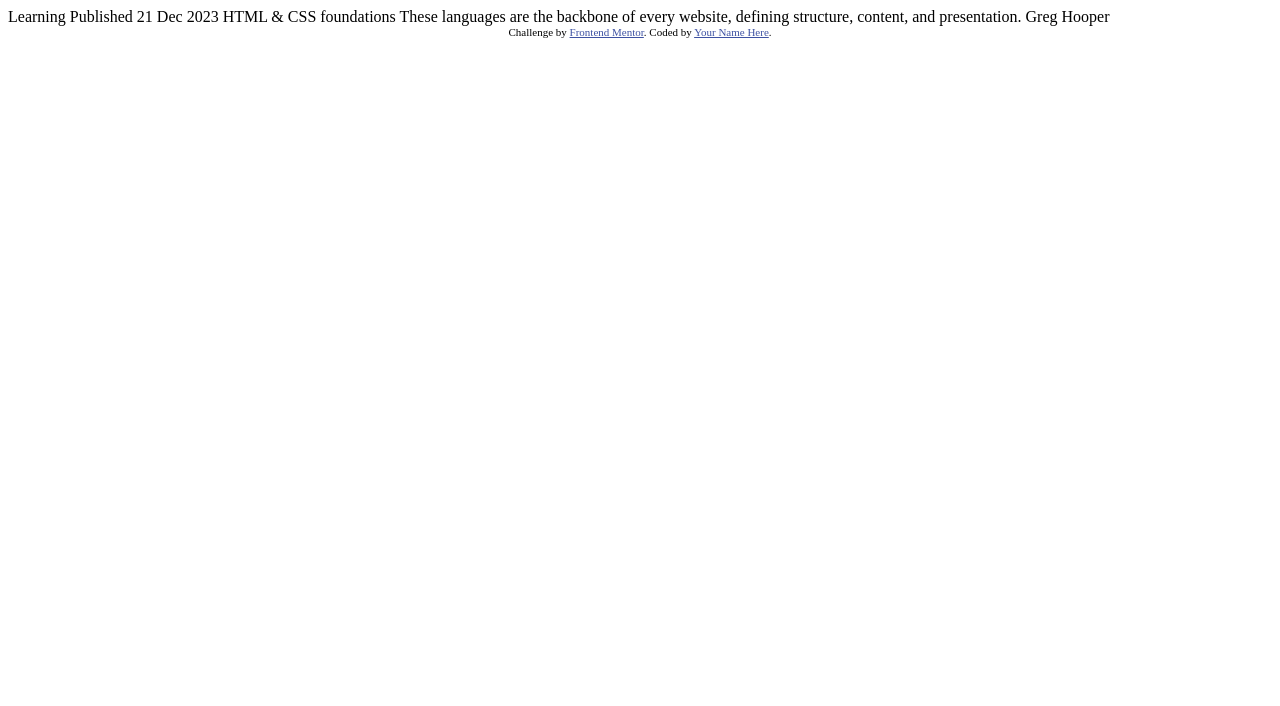
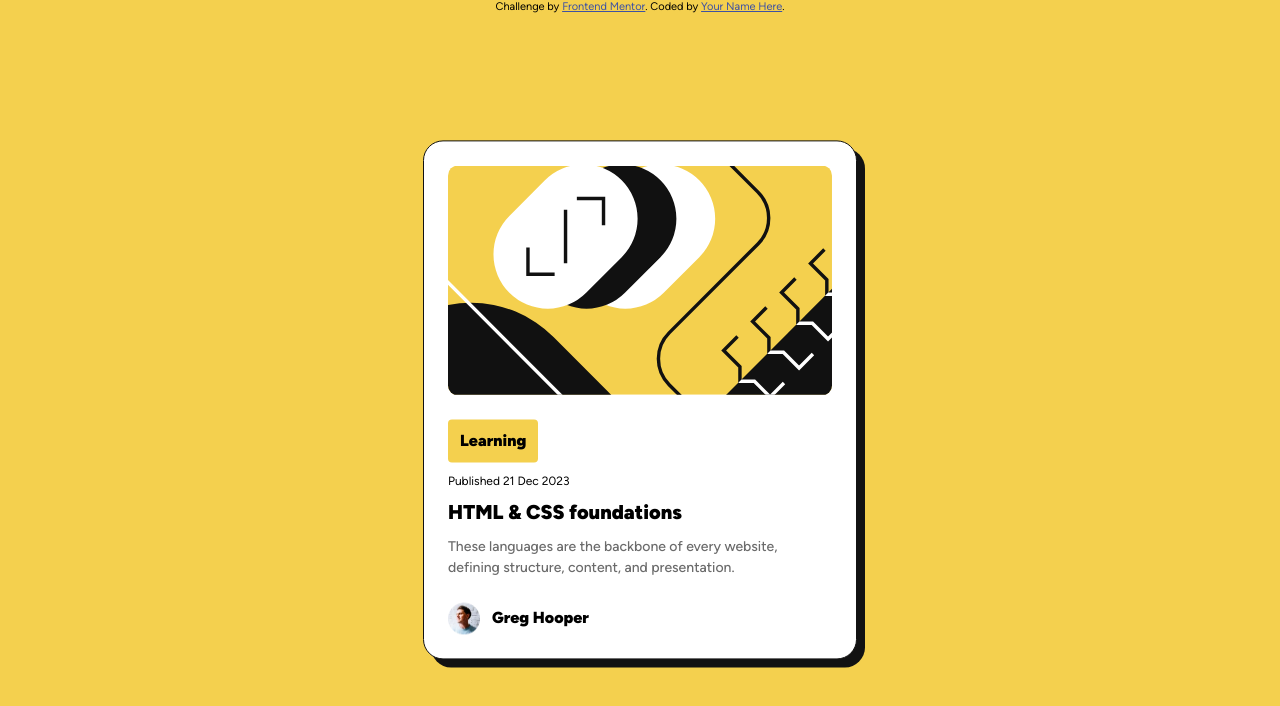
Before and after one commit to Akuma95/blog-preview-card-main, a plain HTML site: page index.html in a window 1280 px wide. Drawn offline with Linux system fonts and the light colour scheme.

Commit message:
solve Challenge

```diff
--- a/index.html
+++ b/index.html
@@ -9,24 +9,23 @@
   <title>Frontend Mentor | Blog preview card</title>
 
   <!-- Feel free to remove these styles or customise in your own stylesheet 👍 -->
-  <style>
-    .attribution { font-size: 11px; text-align: center; }
-    .attribution a { color: hsl(228, 45%, 44%); }
-  </style>
+   <link rel="stylesheet" href="style.css">
 </head>
 <body>
-
-  Learning
-
-  Published 21 Dec 2023
-
-  HTML & CSS foundations
-
-  These languages are the backbone of every website, defining structure, content, and presentation.
-
-  Greg Hooper
-
-  <div class="attribution">
+  <div role="main" class="card">
+    <img src="./assets/images/illustration-article.svg" alt="Blog Image" class="headerImage">
+    <div class="cardMain">
+      <p class="tag">Learning</p>
+      <p class="published">Published 21 Dec 2023</p>
+      <h1>HTML & CSS foundations</h1>
+      <p class="text">These languages are the backbone of every website, defining structure, content, and presentation.</p>
+    </div>
+    <div class="author">
+      <img src="./assets/images/image-avatar.webp" alt="User image" class="userImage">
+      <p class="authorName">Greg Hooper</p>
+    </div>
+  </div>
+  <div role="contentinfo" class="attribution">
     Challenge by <a href="https://www.frontendmentor.io?ref=challenge" target="_blank">Frontend Mentor</a>.
     Coded by <a href="#">Your Name Here</a>.
   </div>
--- /dev/null
+++ b/style.css
@@ -0,0 +1,126 @@
+:root {
+    --font-size: 16px;
+    --font-weight-normal: 400;
+    --font-weight-bold: 700;
+
+    --white: hsl(0, 0%, 100%);
+    --Yellow: hsl(47, 88%, 63%);
+    --gray-500: hsl(0, 0%, 42%);
+    --gray-950: hsl(0, 0%, 7%);
+
+    --space-200: 16px;
+    --space-150: 12px;
+    --space-100: 8px;
+    --space-50: 4px;
+}
+
+@font-face {
+    font-family: 'Figtree';
+    src: url('./assets/fonts/Figtree-VariableFont_wght.ttf') format('woff2-variations');
+    src: url('./assets/fonts/Figtree-VariableFont_wght.ttf') format('woff2') tech('variations');
+    font-weight: 100 1000;
+    font-stretch: 25% 151%;
+}
+@font-face {
+    font-family: 'Figtree-Italic';
+    src: url('./assets/fonts/Figtree-Italic-VariableFont_wght.ttf') format('woff2-variations');
+    src: url('./assets/fonts/Figtree-Italic-VariableFont_wght.ttf') format('woff2') tech('variations');
+    font-weight: 100 1000;
+    font-stretch: 25% 151%;
+}
+
+html {
+    height: 100vh;
+    font-size: var(--font-size);
+    font-family: Figtree;
+}
+
+body {
+    background-color: var(--Yellow);
+    position: relative;
+    height: 100%;
+    margin: 0px;
+}
+
+.card {
+    background-color: var(--white);
+    width: 384px;
+    padding: 24px;
+    display: flex;
+    flex-direction: column;
+    gap: 24px;
+    position: absolute;
+    top: 50%;
+    left: 50%;
+    transform: translate(-50%, -50%);
+    border-radius: 20px;
+    border: 1px solid var(--gray-950);
+    box-shadow: 8px 8px 0px 0px var(--gray-950);
+}
+
+.headerImage {
+    width: 100%;
+    border-radius: 10px;
+}
+
+.cardMain {
+    display: flex;
+    flex-direction: column;
+    gap: var(--space-150);
+}
+
+p, h1 {
+    margin: 0;
+}
+
+.tag {
+    background-color: var(--Yellow);
+    width: fit-content;
+    padding: var(--space-150);
+    border-radius: 4px;
+    font-weight: 900;
+}
+
+.published {
+    font-size: 12px;
+}
+
+h1 {
+    font-size: 20px;
+    font-weight: 900;
+}
+
+h1:hover {
+    color: var(--Yellow);
+    cursor: pointer;
+}
+
+.text {
+    color: var(--gray-500);
+    font-size: 14px;
+    line-height: 150%;
+    font-weight: 500;
+}
+
+.author {
+    display: flex;
+    align-items: center;
+    gap: var(--space-150);
+}
+
+.userImage {
+    width: 32px;
+}
+
+.authorName {
+    font-weight: 900;
+}
+
+.attribution {
+    font-size: 11px;
+    text-align: center;
+}
+
+.attribution a {
+    color: hsl(228, 45%, 44%);
+}
```
Also changed, not shown: screenshot.png (added), 3 other files.
